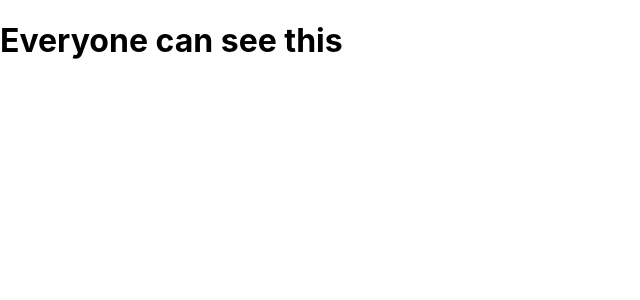
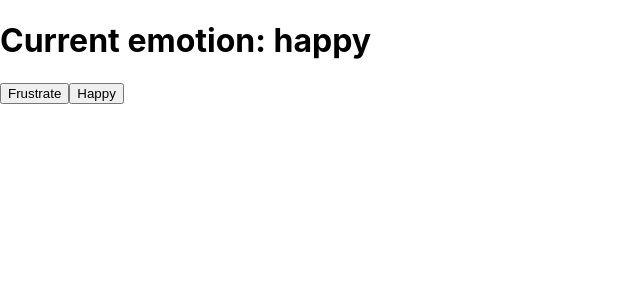
Before and after one commit to viktormishyn/react-test, a React (Create React App) app in the folder react-essentials/: page / in a window 1280 px wide. Shown: the top 300 px of the page, without its empty margins (0-640 px from the left). Built offline with nearby package versions, Linux system fonts and the light colour scheme.

Commit message:
useState hook

```diff
--- a/react-essentials/src/App.js
+++ b/react-essentials/src/App.js
@@ -1,17 +1,16 @@
 import './App.css';
+import { useState } from "react"
 
-function SecretComponent() {
-  return <h1>Secret information for authorized users only</h1>
-}
-
-function RegularComponent() {
-  return <h1>Everyone can see this</h1>
-}
-
-function App({ authorized }) {
+function App() {
+  const [emotion, setEmotion] = useState("happy")
+  // useState returns an array, where first item (corresponds to the first argument) is our state variable
+  // and second is a function for updating the state
+  console.log(emotion)
   return (
     <>
-      {authorized ? <SecretComponent /> : <RegularComponent />}
+      <h1>Current emotion: {emotion}</h1>
+      <button onClick={() => setEmotion("frustrated")}>Frustrate</button>
+      <button onClick={() => setEmotion("happy")}>Happy</button>
     </>
   )
 }
--- a/react-essentials/src/index.js
+++ b/react-essentials/src/index.js
@@ -4,6 +4,6 @@
 import App from './App';
 
 ReactDOM.render(
-  <App authorized={false} />,
+  <App />,
   document.getElementById('root')
 );
```
